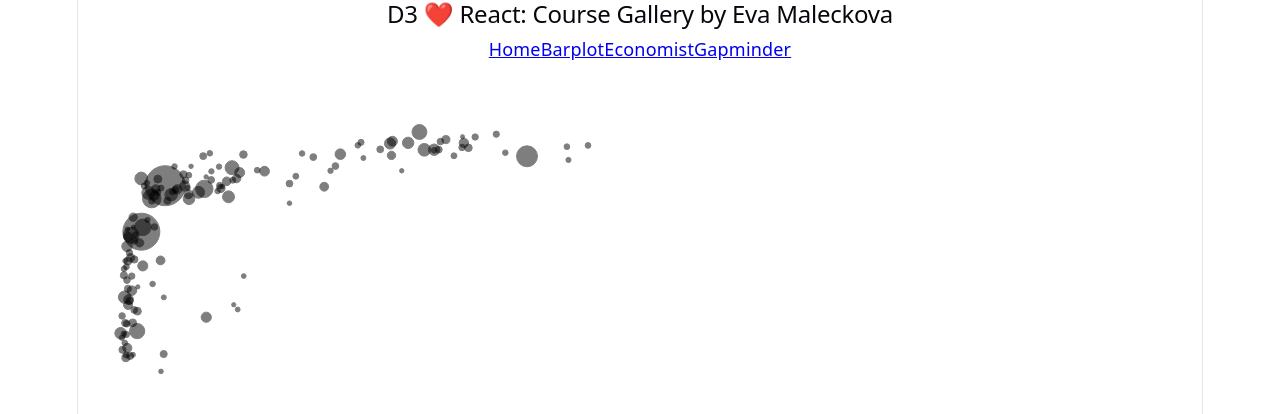
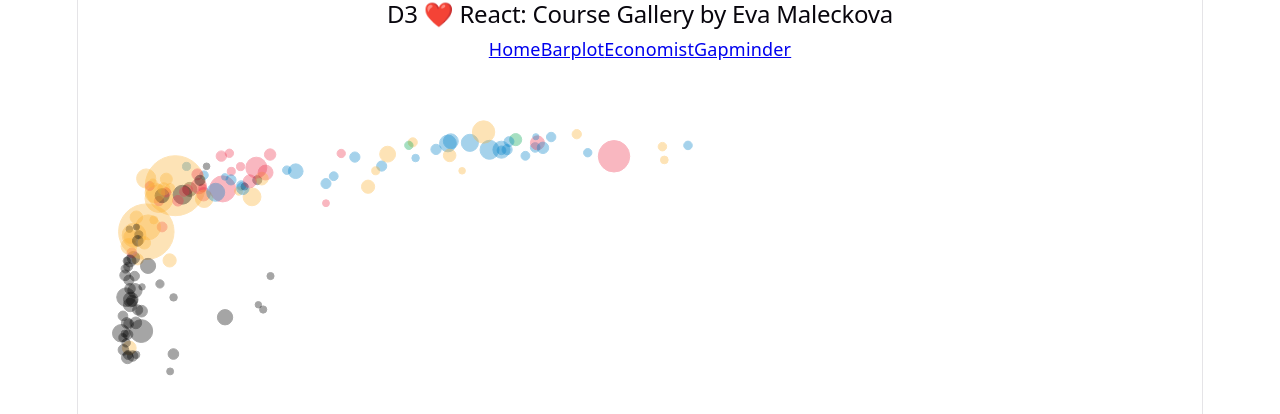
Before and after one commit to emaleckova/d3-react-class-2026, a React (Vite) app: page /gapminder in a window 1280 px wide. Shown: the top 414 px of the page. Built offline with nearby package versions, Linux system fonts and the light colour scheme.

Commit message:
color scale by continent

```diff
--- a/src/visualizations/03_GapminderPlot/gapminderPlot.jsx
+++ b/src/visualizations/03_GapminderPlot/gapminderPlot.jsx
@@ -2,7 +2,7 @@
 
 import { scaleLinear, scaleOrdinal, scaleSqrt, min, max } from "d3";
 
-const width = 500;
+const width = 600;
 const height = 500;
 
 const MARGIN = {
@@ -25,14 +25,14 @@ export default function GapminderPlot({ data }) {
   console.log(continents);
   const colorScale = scaleOrdinal()
     .domain(continents)
-    .range(["#000000", "EE334E", "FCB131", "0081C8", "00A651"]);
+    .range(["#000000", "#EE334E", "#FCB131", "#0081C8", "#00A651"]);
   console.log("Max is " + maxGdp);
 
   const xScale = scaleLinear().domain([0, maxGdp]).range([0, boundsWidth]);
   const yScale = scaleLinear().domain([0, maxLifeExp]).range([boundsHeight, 0]);
   const popSizeScale = scaleSqrt()
     .domain([minPopulation, maxPopulation])
-    .range([2, 20]);
+    .range([3, 30]);
 
   return (
     <div className="gapminder-plot">
@@ -44,9 +44,9 @@ export default function GapminderPlot({ data }) {
               cx={xScale(d.gdpPercap)}
               cy={yScale(d.lifeExp)}
               r={popSizeScale(d.pop)}
-              stroke="black"
-              fill="black"
-              opacity={0.5}
+              stroke={colorScale(d.continent)}
+              fill={colorScale(d.continent)}
+              opacity={0.35}
             />
           ))}
         </g>
```
